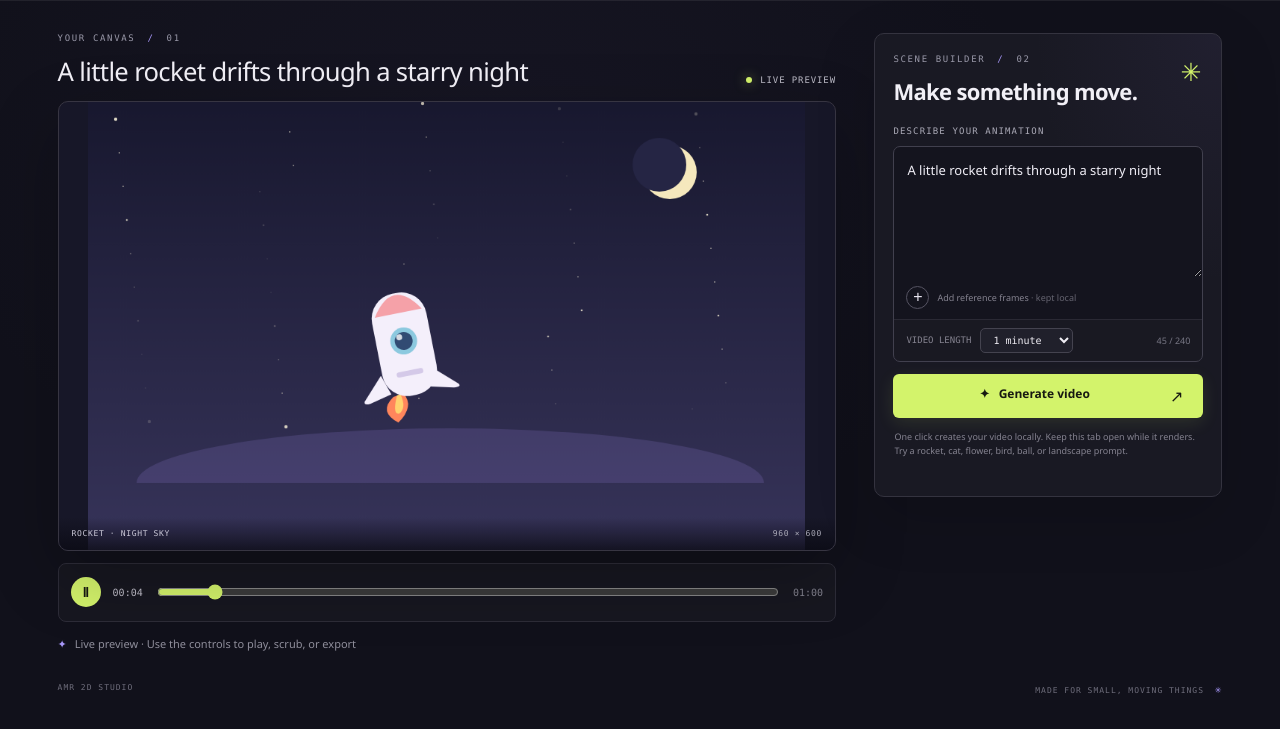
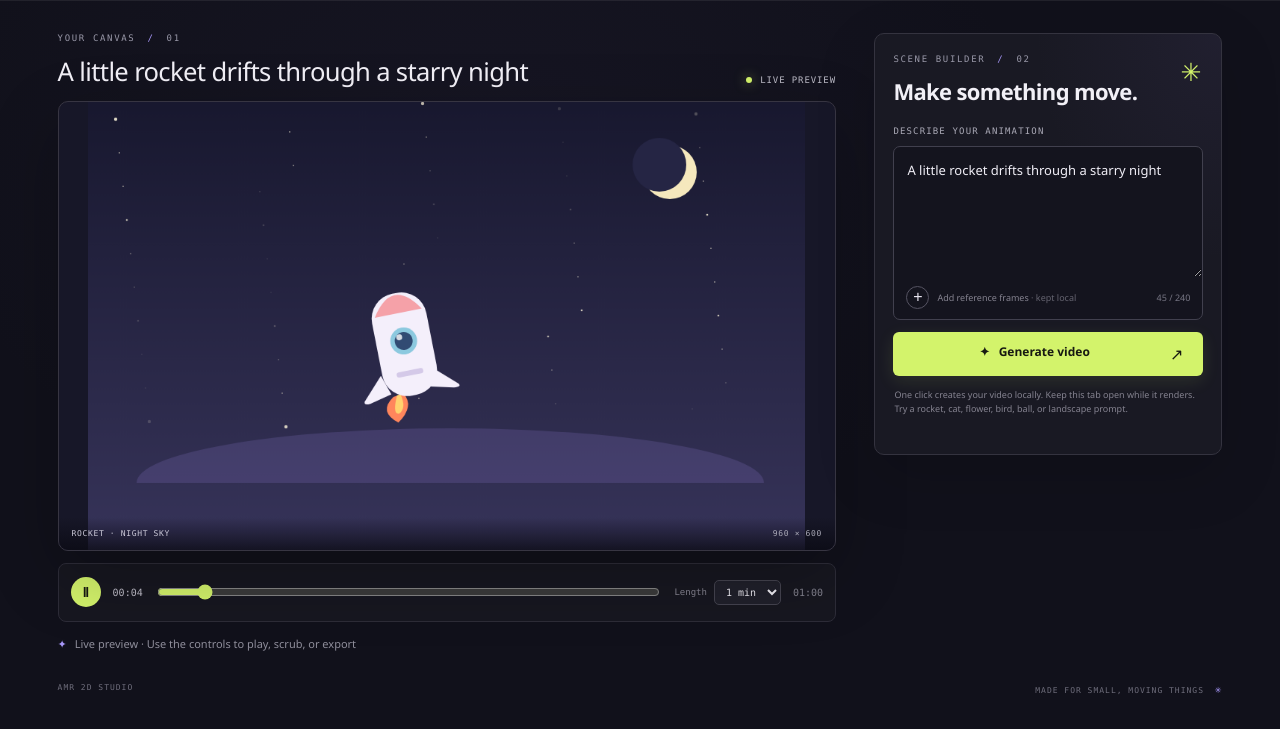
Before and after one commit to ahasanulsijan-netizen/amr-2d, a plain HTML site: page index.html in a window 1280 px wide. Shown: the part 71-800 px from the top of the page. Drawn offline with Linux system fonts and the light colour scheme.

Commit message:
Align video duration with playback controls
Co-authored-by: Copilot App <223556219+Copilot@users.noreply.github.com>

```diff
--- a/index.html
+++ b/index.html
@@ -5,7 +5,7 @@
   <meta name="viewport" content="width=device-width, initial-scale=1">
   <meta name="theme-color" content="#11111b">
   <title>amr 2d — Local Animation Studio</title>
-  <link rel="stylesheet" href="styles.css">
+  <link rel="stylesheet" href="styles.css?v=playback-line-1">
   <script src="app.js?v=timeline-2" defer></script>
 </head>
 <body>
@@ -43,6 +43,13 @@
         </button>
         <span class="timecode" id="timecode">00:00</span>
         <input id="timeline" class="timeline" type="range" min="0" max="60" value="0" step="0.01" aria-label="Animation timeline">
+        <label class="transport-length-control" for="video-length"><span>Length</span>
+          <select id="video-length" aria-label="Video length">
+            <option value="60">1 min</option>
+            <option value="180">3 min</option>
+            <option value="300">5 min</option>
+          </select>
+        </label>
         <span class="timecode time-end" id="time-end">01:00</span>
       </div>
 
@@ -67,15 +74,6 @@
             <label class="add-frame-button" for="frame-input" aria-label="Add reference frames" title="Add reference frames">+</label>
             <input id="frame-input" class="visually-hidden" type="file" accept="image/*" multiple aria-label="Choose reference frame images">
             <span class="frame-help">Add reference frames <span>· kept local</span></span>
-          </div>
-          <div class="prompt-options">
-            <label class="video-length-control" for="video-length"><span>VIDEO LENGTH</span>
-              <select id="video-length" aria-label="Video length">
-                <option value="60">1 minute</option>
-                <option value="180">3 minutes</option>
-                <option value="300">5 minutes</option>
-              </select>
-            </label>
             <span id="character-count">47 / 240</span>
           </div>
         </div>
--- a/styles.css
+++ b/styles.css
@@ -167,6 +167,22 @@ canvas { width: 100%; aspect-ratio: 8 / 5; display: block; }
 .timecode { color: #c1bfca; font-size: 10px; white-space: nowrap; }
 .time-end { color: #83828e; }
 .timeline { min-width: 40px; width: 100%; accent-color: var(--lime); cursor: pointer; }
+.transport-length-control {
+  display: flex;
+  align-items: center;
+  gap: 7px;
+  flex: none;
+  color: #858390;
+  font: 9px "DM Mono", Consolas, monospace;
+}
+.transport-length-control select {
+  border: 1px solid #44434f;
+  border-radius: 5px;
+  padding: 5px 7px;
+  background: #20202b;
+  color: #efedf4;
+  font: 10px "DM Mono", Consolas, monospace;
+}
 .canvas-note { color: #8f8e9b; font-size: 11px; margin: 14px 0 0; }
 .canvas-note span { color: var(--purple); margin-right: 5px; }
 
@@ -224,25 +240,7 @@ textarea {
 .add-frame-button:hover { border-color: var(--lime); background: rgba(211,243,107,.1); color: var(--lime); }
 .frame-help { color: #858390; font-size: 9px; }
 .frame-help span { color: #656470; }
-#character-count { color: #777684; font-size: 9px; white-space: nowrap; }
-.prompt-options {
-  display: flex;
-  justify-content: space-between;
-  align-items: center;
-  gap: 10px;
-  padding: 8px 12px;
-  border-top: 1px solid #2a2934;
-  background: rgba(255,255,255,.018);
-}
-.video-length-control { display: flex; align-items: center; gap: 9px; color: #858390; font: 9px "DM Mono", Consolas, monospace; }
-.video-length-control select {
-  border: 1px solid #44434f;
-  border-radius: 5px;
-  padding: 5px 8px;
-  background: #20202b;
-  color: #efedf4;
-  font: 10px "DM Mono", Consolas, monospace;
-}
+#character-count { margin-left: auto; color: #777684; font-size: 9px; white-space: nowrap; }
 .reference-frames { display: flex; flex-wrap: wrap; gap: 7px; padding: 0 11px 9px; }
 .frame-chip { position: relative; width: 54px; height: 42px; overflow: hidden; border: 1px solid #4a4956; border-radius: 4px; background: #22222d; }
 .frame-chip img { width: 100%; height: 100%; display: block; object-fit: cover; }
@@ -359,5 +357,9 @@ button:focus-visible, select:focus-visible, input:focus-visible, a:focus-visible
   .brand { font-size: 17px; }
   .transport { gap: 8px; padding: 0 8px; }
   .timecode { font-size: 9px; }
+  .timeline { min-width: 24px; }
+  .transport-length-control { gap: 4px; }
+  .transport-length-control > span { display: none; }
+  .transport-length-control select { max-width: 72px; padding: 4px; font-size: 9px; }
   .footer { font-size: 7px; }
 }
```
Also changed, not shown: 1 other file.
